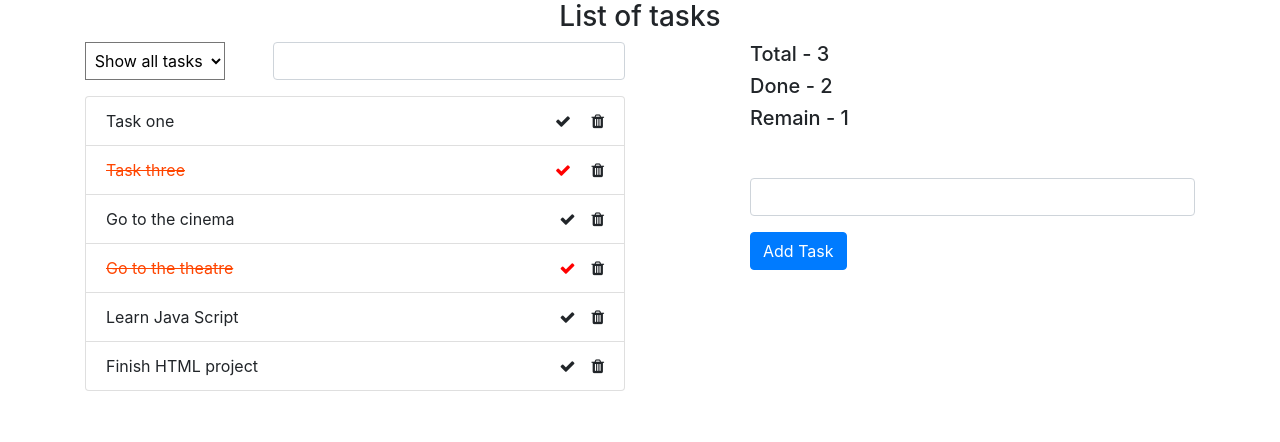
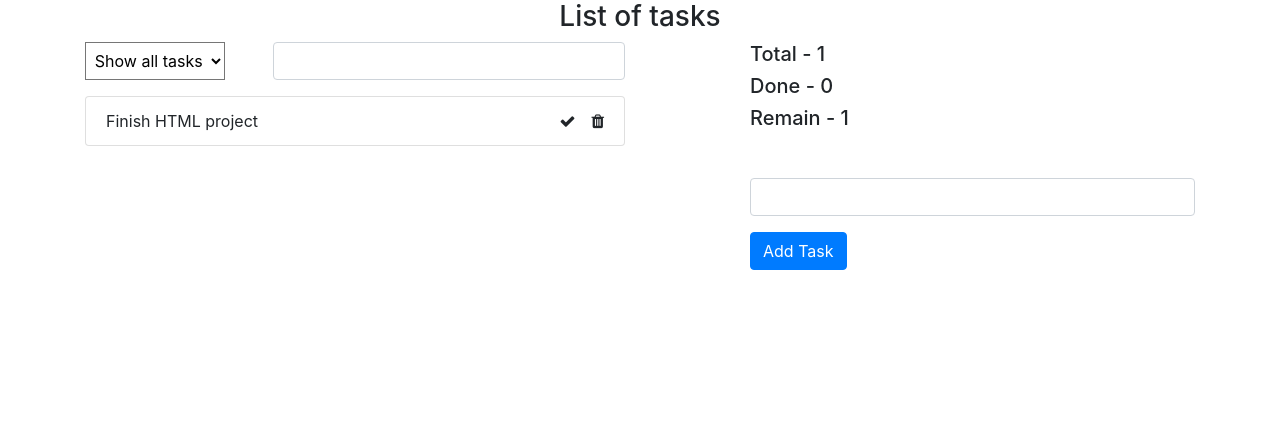
Before and after one commit to Anddep/ba-course, a website: page control_work/index.html in a window 1280 px wide. Drawn offline with Linux system fonts and the light colour scheme.

Commit message:
add Info block fucntionality

```diff
--- a/control_work/index.html
+++ b/control_work/index.html
@@ -31,20 +31,7 @@
 <!-- Tasks's list -->
     <ul id="tasks-box" class="list-group mb-5">
 
-      <li class="list-group-item d-flex">
-        <span>Task one</span>
-        <div class="icons-box ml-auto">
-          <i class="fa fa-check mr-3"></i>
-          <i  class="fa fa-trash"></i>
-        </div>
-      </li>
-      <li class="list-group-item d-flex">
-        <span class="done">Task three</span>
-        <div class="icons-box ml-auto">
-          <i class="fa fa-check mr-3 red"></i>
-          <i  class="fa fa-trash"></i>
-        </div>
-       </li>
+
       </ul>
 <!-- EMD Tasks's list -->
     </div><!-- /.col-md-6-->
--- a/control_work/js/script.js
+++ b/control_work/js/script.js
@@ -1,7 +1,7 @@
 const tasks = [
-  { id: 1, title: "Go to the cinema", done: false },
-  { id: 2, title: "Go to the theatre", done: true },
-  { id: 3, title: "Learn Java Script", done: false },
+  // { id: 1, title: "Go to the cinema", done: false },
+  // { id: 2, title: "Go to the theatre", done: true },
+  // { id: 3, title: "Learn Java Script", done: false },
   { id: 4, title: "Finish HTML project", done: false },
 ];
 
@@ -10,9 +10,19 @@ const tasks = [
 
 //display tasks form data
 const tasksBox = document.getElementById('tasks-box');
-tasks.forEach((element) => {
-  generateTask(element);
+
+const showAllTasks = new Promise((resolve, reject) => {
+  tasks.forEach((element) => {
+    generateTask(element);
+  });
+  resolve();
 });
+
+showAllTasks.then(() => {
+  updateCount();
+});
+
+
 function generateTask (task) {
   const li = document.createElement('li');
   li.classList.add('list-group-item', 'd-flex');
@@ -56,6 +66,8 @@ function handleDoneTask(e) {
   const textValue = e.target.closest('li').firstElementChild.textContent;
   let indexInTasks = tasks.findIndex(el => el.title === textValue);
   tasks[indexInTasks].done = !tasks[indexInTasks].done;
+
+  updateCount();
 }
 
 
@@ -74,8 +86,12 @@ function handleAddTask(e) {
     return;
   }
 
+  let id = 1;
+  if (tasks.at(-1) !== undefined && tasks.at(-1).id) {
+    id = tasks.at(-1).id + 1
+  }
   const newTask = {
-    id: tasks.at(-1).id + 1,
+    id: id,
     title: textInput.value,
     done: false
   }
@@ -83,6 +99,9 @@ function handleAddTask(e) {
   generateTask(newTask);
   textInput.value = '';
 
+  console.log(newTask);
+
+  updateCount();
 }
 
 
@@ -102,4 +121,27 @@ function handleDeleteTask(e) {
 
   let indexInTasks = tasks.findIndex(el => el.title === textValue);
   tasks.splice(indexInTasks, 1);
+  updateCount();
 }
+
+
+//Info block
+function updateCount () {
+  const infoBlock = document.getElementById('tasks-info');
+  const total = document.getElementById('tasks-total');
+  const done = document.getElementById('tasks-done');
+  const remain = document.getElementById('tasks-remain');
+  if (tasks.length === 0) {
+    infoBlock.style.display = "none";
+  } else {
+    infoBlock.style.display = "block";
+  }
+  total.textContent = tasks.length;
+  done.textContent = tasks.filter((task) => {
+    return task.done === true;
+  }).length;
+  remain.textContent = tasks.filter((task) => {
+    return task.done === false;
+  }).length;
+
+}
```
